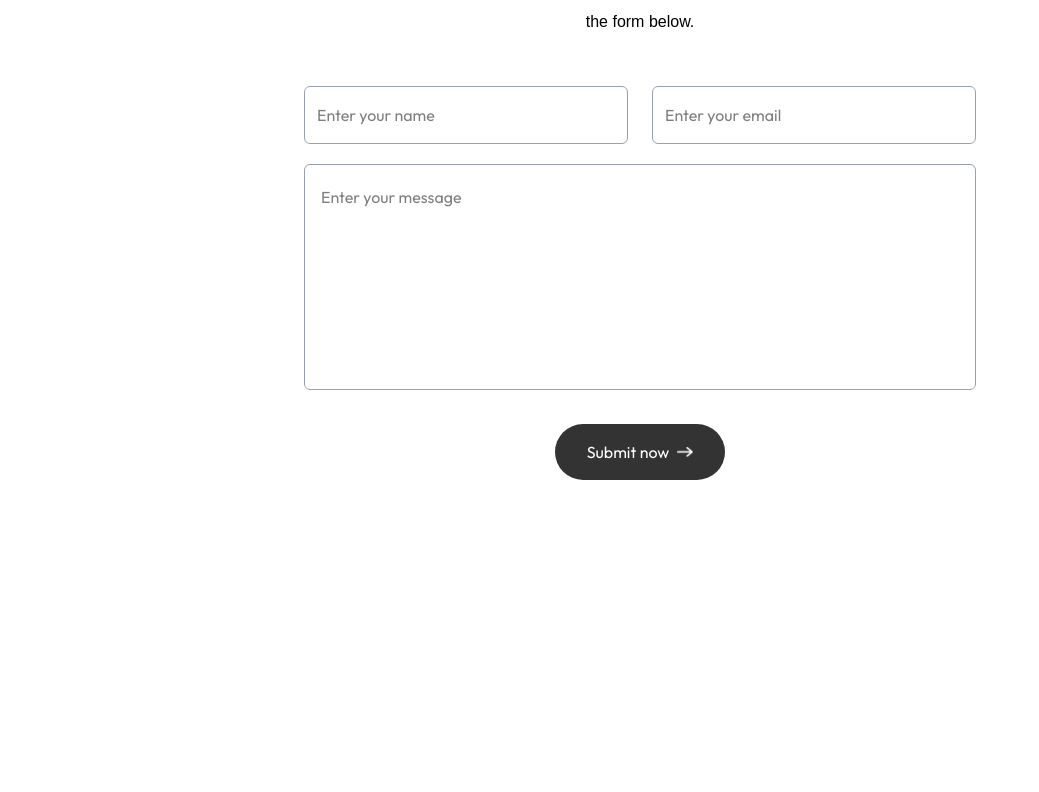
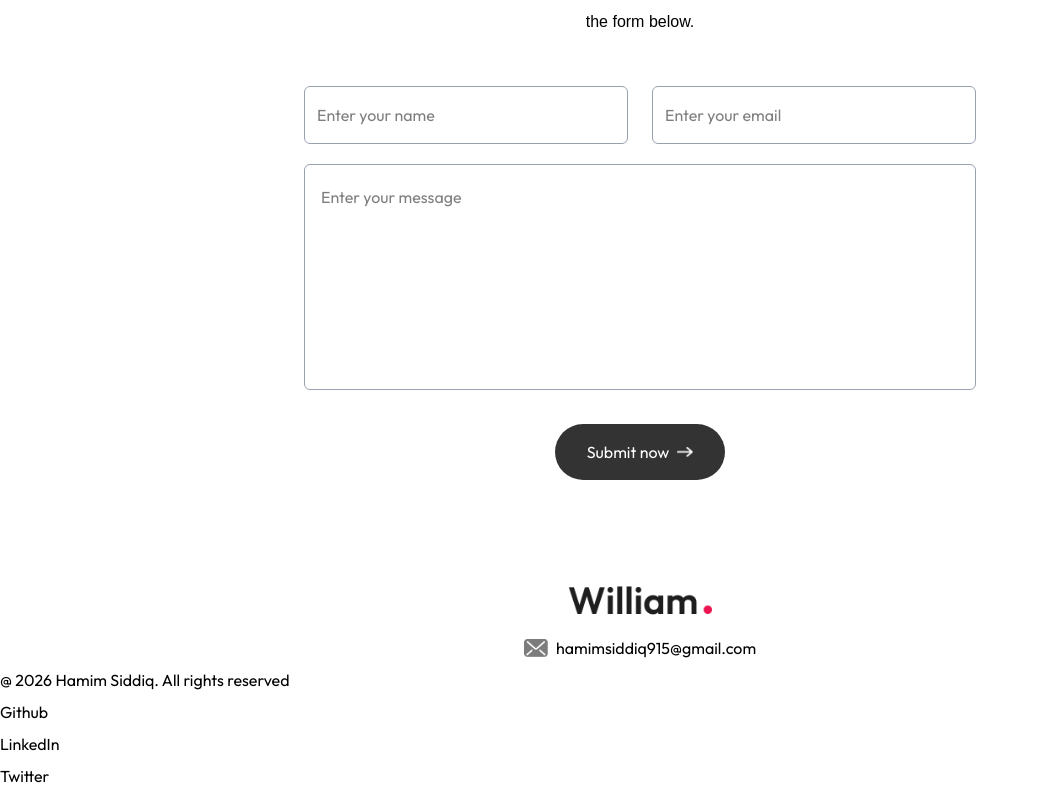
Before and after one commit to Hamimsiddiq007/Portfolio_01, a Next.js app: page / in a window 1280 px wide. Shown: the part 3271-4063 px from the top of the page, without its empty margins (0-1039 px from the left). Before the commit the page ends 3767 px from the top, so only its background shows below. Built offline with nearby package versions, Linux system fonts and the light colour scheme; a web font is replaced by a local one.

Commit message:
feat: footer

```diff
--- a/app/page.js
+++ b/app/page.js
@@ -1,6 +1,7 @@
 "use client";
 import About from "@/components/About";
 import Contact from "@/components/Contact";
+import Footer from "@/components/Footer";
 import Header from "@/components/Header";
 import Navbar from "@/components/Navbar";
 import Services from "@/components/Services";
@@ -15,6 +16,7 @@
       <Services />
       <Work />
       <Contact />
+      <Footer />
     </>
   );
 }
--- /dev/null
+++ b/components/Footer.jsx
@@ -0,0 +1,29 @@
+import { assets } from '@/assets/assets'
+import Image from 'next/image'
+import React from 'react'
+
+const Footer = () => {
+  return (
+    <div className='mt-20'>
+      <div className="text-center">
+        <Image src={assets.logo} alt='logo' className='w-36 mx-auto mb-2' />
+
+        <div className="w-max flex items-center gap-2 mx-auto">
+            <Image src={assets.mail_icon} alt='logo' className='w-6' />
+            hamimsiddiq915@gmail.com
+        </div>
+      </div>
+
+      <div className="">
+        <p>@ 2026 Hamim Siddiq. All rights reserved</p>
+        <ul>
+            <li><a target='_blank' href="https://github.com/Hamimsiddiq007">Github</a></li>
+            <li><a target='_blank' href=" https://www.linkedin.com/in/hamim-siddik-6a904b3a9">LinkedIn</a></li>
+            <li><a target='_blank' href="#">Twitter</a></li>
+        </ul>
+      </div>
+    </div>
+  )
+}
+
+export default Footer
```
